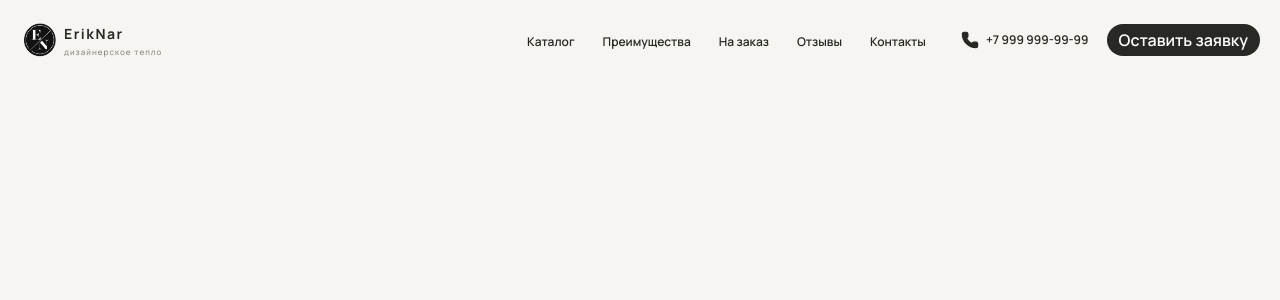
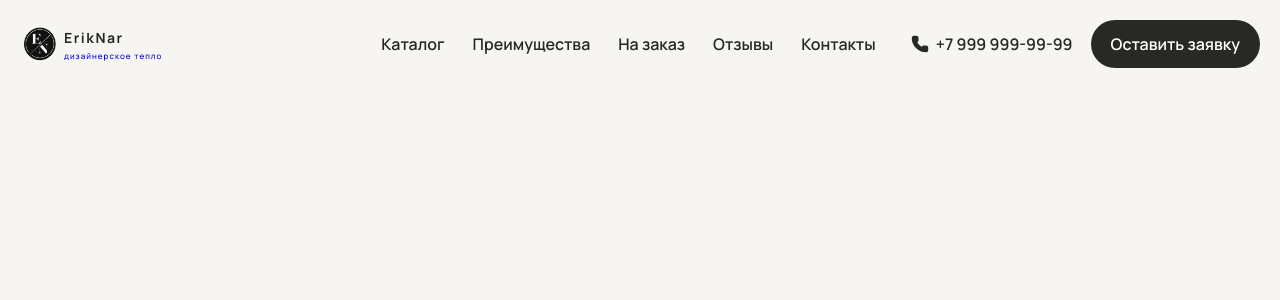
Before and after one commit to sonaCEO/ErikNar, a React (Vite) app in the folder apps/frontend/: page / in a window 1280 px wide. Shown: the top 300 px of the page. Built offline with nearby package versions, Linux system fonts and the light colour scheme.

Commit message:
upd: style update

```diff
--- a/apps/frontend/src/components/global/header/header.jsx
+++ b/apps/frontend/src/components/global/header/header.jsx
@@ -26,7 +26,7 @@
                                     <Phone/>
                                     +7 999 999-99-99</a>
                             </span>
-                            <Button variant="black" size='sm'>Оставить заявку</Button>
+                            <Button variant="black" size='md'>Оставить заявку</Button>
                         </div>
                     </div>
                     <Button variant="burger"><span></span></Button>
--- a/apps/frontend/src/components/global/header/header.module.css
+++ b/apps/frontend/src/components/global/header/header.module.css
@@ -32,14 +32,22 @@
 
 .inner > nav > ul {
     display: flex;
-    gap: 28px;
+    gap: 20px;
+
+    @media(min-width: 1200px) {
+        gap: 28px;
+    }
 }
 
 .inner > nav > ul > li > a {
     color: var(--ink);
     font-weight: var(--fw-semibold);
-    font-size: 12px;
+    font-size: 14px;
     position: relative;
+
+    @media(min-width: 768px) {
+        font-size: 16px;
+    }
 
     &::after {
         content: '';
@@ -71,9 +79,18 @@
     display: flex;
     align-items: center;
     gap: 7px;
-    font-size: 12px;
+    font-size: 14px;
     font-weight: var(--fw-semibold);
     color: var(--ink);
+    transition: opacity ease-in var(--tr250);
+
+    &:hover {
+        opacity: var(--opacity7);
+    }
+
+    @media(min-width: 768px) {
+        font-size: 16px;
+    }
 }
 
 a > svg {
--- a/apps/frontend/src/components/ui/button/button.module.css
+++ b/apps/frontend/src/components/ui/button/button.module.css
@@ -21,6 +21,15 @@
 .black {
     color: var(--white);
     background-color: var(--charcoal);
+    transition: transform ease var(--tr250), background-color ease var(--tr250), border-radius ease-in var(--tr150);
+
+    &:hover:not(:active) {
+        background-color: var(--charcoal-hover);
+    }
+
+    &:active {
+        transform: scale(0.95);
+    }
 }
 
 .ginger {
@@ -33,11 +42,11 @@
 }
 
 .md {
-    padding: 8px 16px;
+    padding: 12px 20px;
 }
 
 .lg {
-    padding: 12px 24px;
+    padding: 16px 24px;
 }
 
 .burger {
--- a/apps/frontend/src/css/base/base.css
+++ b/apps/frontend/src/css/base/base.css
@@ -107,8 +107,9 @@
 }
 
 :focus-visible {
-	outline: 2px solid CanvasText;
+	outline: 2px solid var(--copper);
 	outline-offset: 2px;
+	border-radius: 8px;
 }
 
 #root {
--- a/apps/frontend/src/css/vars/colors.css
+++ b/apps/frontend/src/css/vars/colors.css
@@ -1,34 +1,11 @@
 :root {
     /* Colors */
     --charcoal: #282824;
+    --charcoal-hover: #111110;
     --white: #fff;
     --copper: #a98455;
     --main-bg: #f6f5f1;
     --line: #dedcd5;
     --ink: #282824;
     --muted: #77766f;
-    --sage: #dfe1d8;
-    --paper: #f6f5f1;
-    --dskdms: #ff0000;
-    --online: #8bb477;
-    --chat-background: #f1f0eb;
-    --circle: #e5e3db;
-    --color-white-matt: rgb(238, 234, 225);
-    --color-black-matt: rgb(32, 32, 31);
-    --color-steel-grey: rgb(170, 169, 162);
-    --color-graphite: rgb(93, 93, 89);
-    --color-gold-matt: rgb(185, 155, 97);
-    --color-logo: #8b8982;
-    --is-available: #718063;
-    --card-background: #ebeae5;
-    --text: #aaa9a3;
-    --text-for-modes: #ddd;
-    --benefit-grid: #b5b3ac;
-    --custom-art: #d4d1c8;
-    --ya: #e3332a;
-    --btn-pale: #eee8dc;
-    --contact-section: #e9dfd0;
-    --footer-background: #20201e;
-    --footer-color: #ccc;
-    --footer-p: #777;
 }
--- /dev/null
+++ b/apps/frontend/src/css/vars/other.css
@@ -0,0 +1,7 @@
+:root {
+	/* Transition */
+	--tr150: 150ms;
+	--tr250: 250ms;
+	/* Opacity */
+	--opacity7: 0.7;
+}
--- a/apps/frontend/src/css/vars/vars.css
+++ b/apps/frontend/src/css/vars/vars.css
@@ -1,3 +1,4 @@
 @import "./colors.css";
 @import './fonts.css';
 @import './typography.css';
+@import './other.css';
```
